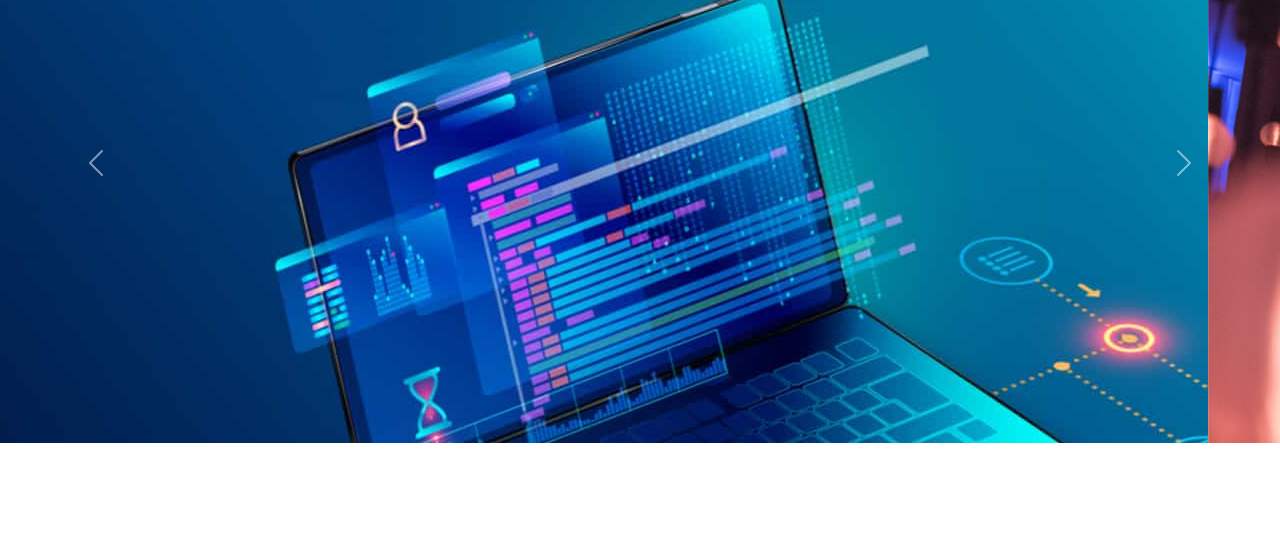
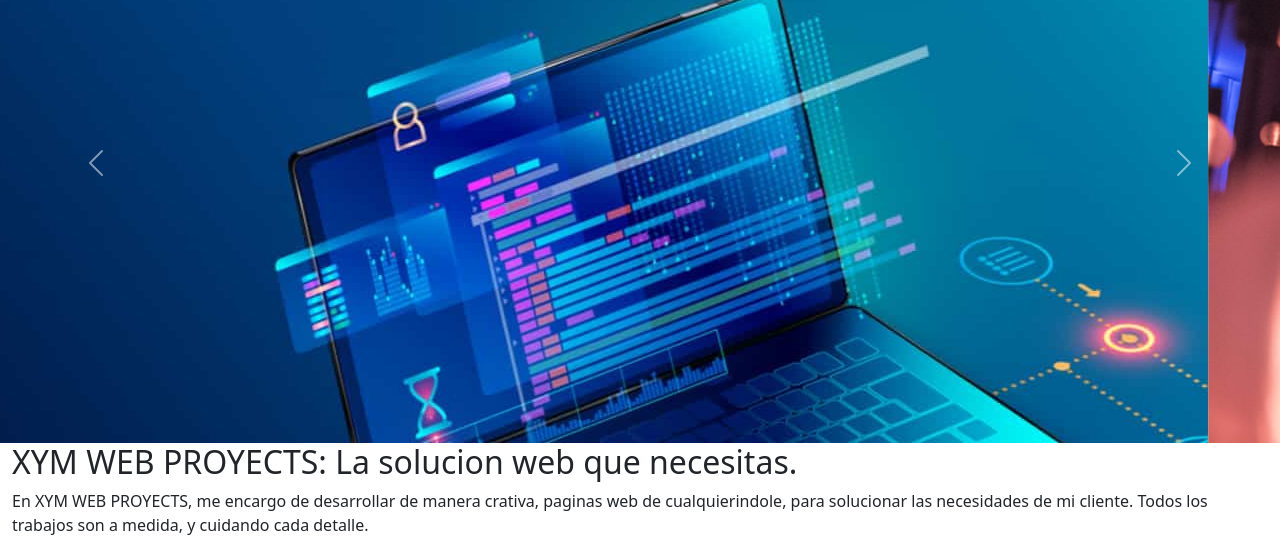
Before and after one commit to XavierGuerrero1989/webPersonal, a website: page index.html in a window 1280 px wide. Shown: the part 277-830 px from the top of the page. Before the commit the page ends 800 px from the top, so only its background shows below. Drawn offline with nearby package versions, Linux system fonts and the light colour scheme.

Commit message:
0.5 avances

```diff
--- a/index.html
+++ b/index.html
@@ -76,6 +76,16 @@
     </div>
   </div>
 
+  <!-- PRESENTACION -->
+
+  <article class="container-fluid">
+    <div class="row">
+      <div>
+        <h2>XYM WEB PROYECTS: La solucion web que necesitas.</h2>
+        <p>En XYM WEB PROYECTS, me encargo de desarrollar de manera crativa, paginas web de cualquierindole, para solucionar las necesidades de mi cliente. Todos los trabajos son a medida, y cuidando cada detalle.</p>
+      </div>
+    </div>
+  </article>
 
 
 
--- a/package.json
+++ b/package.json
@@ -7,6 +7,7 @@
     "test": "echo \"Error: no test specified\" && exit 1",
     "build-css": "node-sass --include-path scss scss/main.scss css/main.css",
     "watch-css": "nodemon -e scss -x \"npm run build-css\""
+
   },
   "repository": {
     "type": "git",
```
